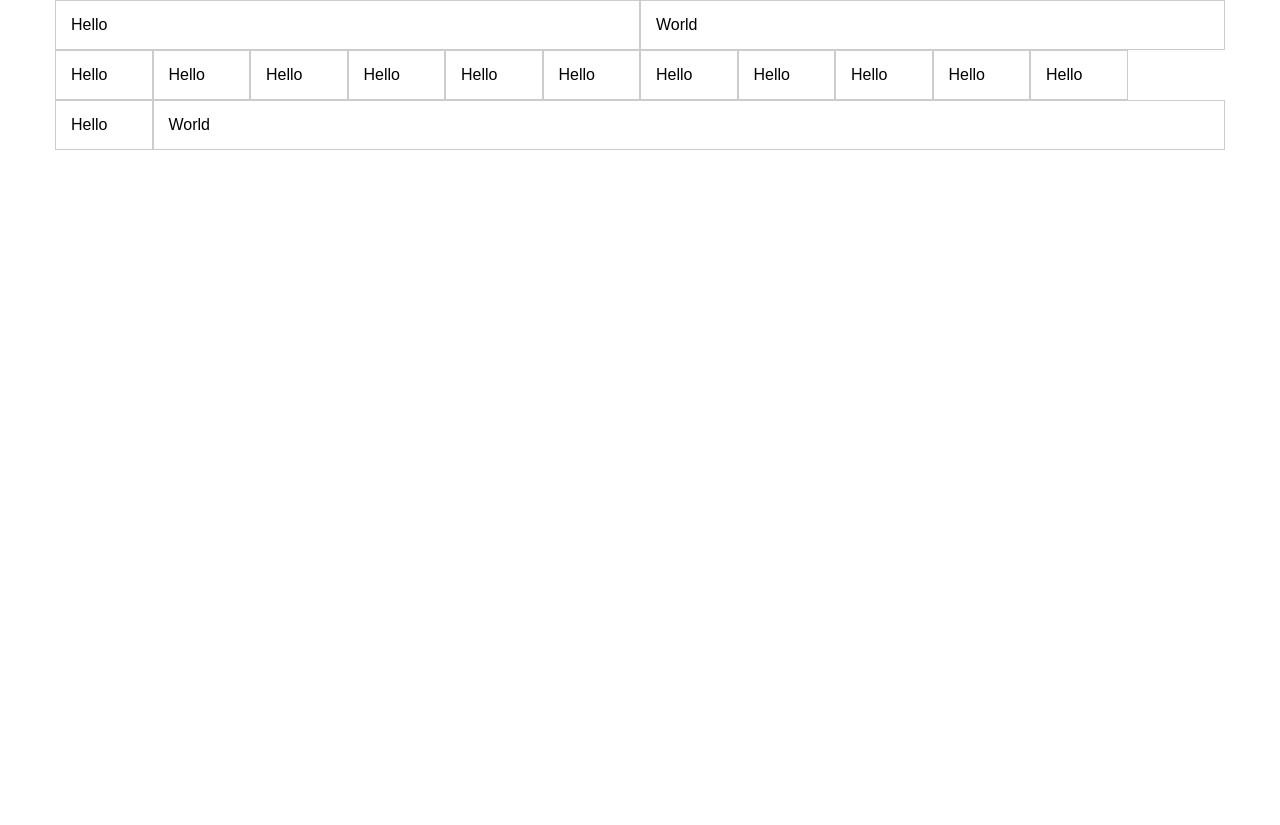
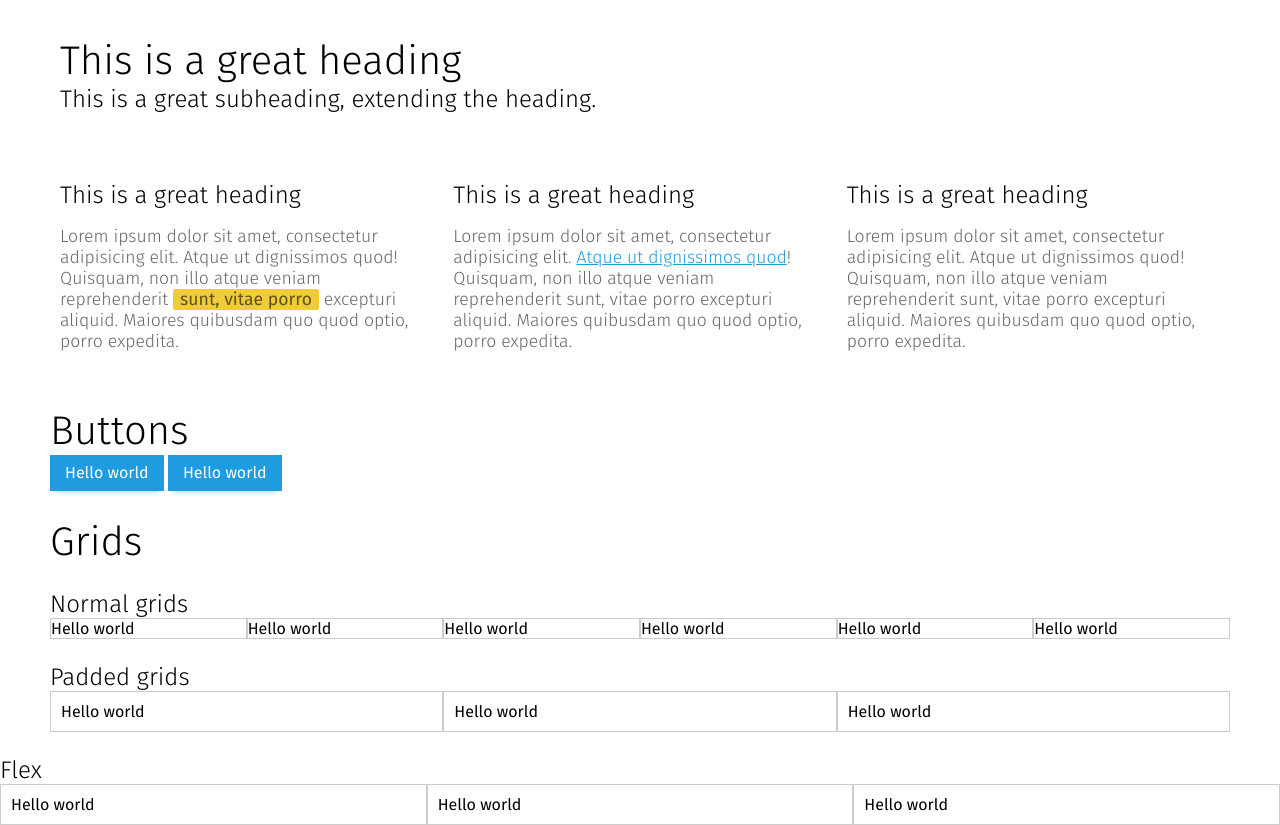
Before and after one commit to k88hudson/makerui, a website: page demo/index.html in a window 1280 px wide. Before the commit the page ends 800 px from the top, so only its background shows below. Drawn offline with nearby package versions, Linux system fonts and the light colour scheme; files that its build step writes are made by us from their sources.

Commit message:
grids, buttons ,type

```diff
--- a/demo/index.html
+++ b/demo/index.html
@@ -6,32 +6,76 @@
         <meta name="viewport" content="width=device-width, user-scalable=no, initial-scale=1, maximum-scale=1">
 
         <title>Maker UI</title>
+        <link href='http://fonts.googleapis.com/css?family=Fira+Sans:300,400,300italic,400italic' rel='stylesheet' type='text/css'>
         <link rel="stylesheet" href="/css/makerui.css">
     </head>
     <body>
-        <div id="grid" class="container">
-            <div class="row">
-                <div class="col-xs-6">Hello</div>
-                <div class="col-xs-6">World</div>
+        <div id="typography" class="container">
+            <div class="pad">
+                <h1>This is a great heading</h1>
+                <p class="subheading">This is a great subheading, extending the heading.</p>
             </div>
-            <div class="row">
-                <div class="col-sm-1">Hello</div>
-                <div class="col-sm-1">Hello</div>
-                <div class="col-sm-1">Hello</div>
-                <div class="col-sm-1">Hello</div>
-                <div class="col-sm-1">Hello</div>
-                <div class="col-sm-1">Hello</div>
-                <div class="col-sm-1">Hello</div>
-                <div class="col-sm-1">Hello</div>
-                <div class="col-sm-1">Hello</div>
-                <div class="col-sm-1">Hello</div>
-                <div class="col-sm-1">Hello</div>
-            </div>
-            <div class="row">
-                <div class="col-sm-1">Hello</div>
-                <div class="col-sm-11">World</div>
+            <div class="grid">
+                <div class="unit-sm-8-24 pad">
+                   <h3>This is a great heading</h4>
+                   <p class="lead">Lorem ipsum dolor sit amet, consectetur adipisicing elit. Atque ut dignissimos quod! Quisquam, non illo atque veniam reprehenderit <strong>sunt, vitae porro</strong> excepturi aliquid. Maiores quibusdam quo quod optio, porro expedita.</p>
+                </div>
+                <div class="unit-sm-8-24 pad">
+                   <h3>This is a great heading</h4>
+                   <p class="lead">Lorem ipsum dolor sit amet, consectetur adipisicing elit. <a href="#">Atque ut dignissimos quod</a>! Quisquam, non illo atque veniam reprehenderit sunt, vitae porro excepturi aliquid. Maiores quibusdam quo quod optio, porro expedita.</p>
+                </div>
+                 <div class="unit-sm-8-24 pad">
+                   <h3>This is a great heading</h4>
+                   <p class="lead">Lorem ipsum dolor sit amet, consectetur adipisicing elit. Atque ut dignissimos quod! Quisquam, non illo atque veniam reprehenderit sunt, vitae porro excepturi aliquid. Maiores quibusdam quo quod optio, porro expedita.</p>
+                </div>
+
             </div>
 
         </div>
+        <div id="buttons" class="container">
+            <h1>Buttons</h1>
+            <button class="btn">Hello world</button>
+            <a href="#" class="btn">Hello world</a>
+        </div>
+        <div id="grid">
+            <div class="container">
+                <h1>Grids</h1>
+                <h3>Normal grids</h3>
+                <div class="grid">
+                    <div class="unit-portrait-12-24 unit-sm-6-24 unit-md-4-24">Hello world</div>
+                    <div class="unit-portrait-12-24 unit-sm-6-24 unit-md-4-24">Hello world</div>
+                    <div class="unit-portrait-12-24 unit-sm-6-24 unit-md-4-24">Hello world</div>
+                    <div class="unit-portrait-12-24 unit-sm-6-24 unit-md-4-24">Hello world</div>
+                    <div class="unit-portrait-12-24 unit-sm-6-24 unit-md-4-24">Hello world</div>
+                    <div class="unit-portrait-12-24 unit-sm-6-24 unit-md-4-24">Hello world</div>
+                </div>
+
+                <h3>Padded grids</h3>
+                <div class="grid">
+                    <div class="unit-12-24 unit-sm-8-24">
+                        <div class="pad">Hello world</div>
+                    </div>
+                    <div class="unit-12-24 unit-sm-8-24">
+                        <div class="pad">Hello world</div>
+                    </div>
+                    <div class="unit-12-24 unit-sm-8-24">
+                        <div class="pad">Hello world</div>
+                    </div>
+                </div>
+            </div>
+            <h3>Flex</h3>
+            <div class="grid">
+                <div class="unit-12-24 unit-sm-8-24">
+                    <div class="pad">Hello world</div>
+                </div>
+                <div class="unit-12-24 unit-sm-8-24">
+                    <div class="pad">Hello world</div>
+                </div>
+                <div class="unit-12-24 unit-sm-8-24">
+                    <div class="pad">Hello world</div>
+                </div>
+            </div>
+        </div>
+
     </body>
 </html>
--- a/gulpfile.js
+++ b/gulpfile.js
@@ -6,6 +6,7 @@ var autoprefixer = require('gulp-autoprefixer');
 var gutil = require('gulp-util');
 var webserver = require('gulp-webserver');
 var plumber = require('gulp-plumber');
+var size = require('gulp-size');
 
 gulp.task('build', function() {
     return gulp.src('./less/makerui.less')
@@ -24,6 +25,7 @@ gulp.task('build', function() {
             cascade: false,
             remove: false
         }))
+        .pipe(size())
         .pipe(sourcemaps.write('./'))
         .pipe(gulp.dest('./demo/css'));
 });
--- /dev/null
+++ b/less/components/buttons/buttons.less
@@ -0,0 +1,20 @@
+.btn {
+    font-size: inherit;
+    font-family: inherit;
+    background: @blue;
+    color: white;
+    border: none;
+    height: 36px;
+    padding: 0 15px;
+    display: inline-flex;
+    text-decoration: none;
+    align-items: center;
+    justify-content: center;
+
+    box-shadow: 0 6px 5px -5px fade(@blue, 40%);
+    &:hover {
+        color: white;
+        background-color: lighten(@blue, 5%);
+        box-shadow: 0 6px 5px -5px fade(@blue, 60%);
+    }
+}
--- /dev/null
+++ b/less/components/grid/grid-base.less
@@ -0,0 +1,71 @@
+// based on:
+/*!
+Pure v0.5.0
+Copyright 2014 Yahoo! Inc. All rights reserved.
+Licensed under the BSD License.
+https://github.com/yahoo/pure/blob/master/LICENSE.md
+*/
+
+.grid {
+    letter-spacing: -0.31em; /* Webkit: collapse white-space between units */
+    *letter-spacing: normal; /* reset IE < 8 */
+    *word-spacing: -0.43em; /* IE < 8: collapse white-space between units */
+    text-rendering: optimizespeed; /* Webkit: fixes text-rendering: optimizeLegibility */
+
+    /*
+    Sets the font stack to fonts known to work properly with the above letter
+    and word spacings. See: https://github.com/yahoo/pure/issues/41/
+
+    The following font stack makes Pure Grids work on all known environments.
+
+    * FreeSans: Ships with many Linux distros, including Ubuntu
+
+    * Arimo: Ships with Chrome OS. Arimo has to be defined before Helvetica and
+      Arial to get picked up by the browser, even though neither is available
+      in Chrome OS.
+
+    * Droid Sans: Ships with all versions of Android.
+
+    * Helvetica, Arial, sans-serif: Common font stack on OS X and Windows.
+    */
+    font-family: FreeSans, Arimo, "Droid Sans", Helvetica, Arial, sans-serif;
+
+    /*
+    Use flexbox when possible to avoid `letter-spacing` side-effects.
+
+    NOTE: Firefox (as of 25) does not currently support flex-wrap, so the
+    `-moz-` prefix version is omitted.
+    */
+
+    display: flex;
+    flex-flow: row wrap;
+}
+
+/* Opera as of 12 on Windows needs word-spacing.
+   The ".opera-only" selector is used to prevent actual prefocus styling
+   and is not required in markup.
+*/
+.opera-only :-o-prefocus,
+.grid {
+    word-spacing: -0.43em;
+}
+
+// All units should use this as a base
+.unit {
+    display: inline-block;
+    *display: inline; /* IE < 8: fake inline-block */
+    zoom: 1;
+    letter-spacing: normal;
+    word-spacing: normal;
+    vertical-align: top;
+    text-rendering: auto;
+    width: 100%; // Default width
+}
+
+/*
+Resets the font family back to the OS/browser's default sans-serif font,
+this the same font stack that Normalize.css sets for the `body`.
+*/
+.grid [class *= "unit"] {
+    font-family: @font-family;
+}
--- a/less/components/grid/grid.less
+++ b/less/components/grid/grid.less
@@ -1,84 +1,60 @@
-//
-// Grid system
-// --------------------------------------------------
+@import "grid-base";
 
-
-// Container widths
-//
-// Set the container width, and override it for fixed navbars in media queries.
-
-.container {
-  .container-fixed();
-
-  @media (min-width: @screen-sm-min) {
-    width: @container-sm;
-  }
-  @media (min-width: @screen-md-min) {
-    width: @container-md;
-  }
-  @media (min-width: @screen-lg-min) {
-    width: @container-lg;
-  }
+// Base - no media query
+.generate-base-set(@base, @unit: 1) when (@unit =< @base) {
+    .unit-@{unit}-@{base} {
+        width: percentage(@unit/@base);
+        &:extend(.unit);
+    }
+    .generate-base-set(@base, (@unit + 1));
 }
 
-
-// Fluid container
-//
-// Utilizes the mixin meant for fixed width containers, but without any defined
-// width for fluid, full width layouts.
-
-.container-fluid {
-  .container-fixed();
+// With media query
+.generate-unit(@breakpoint, @base, @unit: 1) when (@unit =< @base) {
+    .unit-@{breakpoint}-@{unit}-@{base} {
+        width: percentage(@unit/@base);
+    }
+    .generate-unit(@breakpoint, @base, (@unit + 1));
+}
+.unit-base(@breakpoint, @base, @unit: 1) when (@unit =< @base) {
+    .unit-@{breakpoint}-@{unit}-@{base} {
+        &:extend(.unit);
+    }
+    .unit-base(@breakpoint, @base, (@unit + 1));
+}
+.generate-breakpoint-set(@query, @breakpoint) {
+    .unit-base(@breakpoint, 5);
+    .unit-base(@breakpoint, 24);
+    @media (min-width: @query) {
+        .generate-unit(@breakpoint, 5);
+        .generate-unit(@breakpoint, 24);
+    }
 }
 
-
-// Row
-//
-// Rows contain and clear the floats of your columns.
-
-.row {
-  .make-row();
+.container-width(@query) {
+    @media (min-width: @query) {
+        width: @query;
+    }
+}
+.container {
+    margin-right: auto;
+    margin-left: auto;
+    padding-left: @base-space;
+    padding-right: @base-space;
+    &:extend(.clearfix all);
+    .container-width(@screen-landscape);
+    .container-width(@screen-sm);
+    .container-width(@screen-md);
+    .container-width(@screen-lg);
 }
 
+.generate-base-set(5);
+.generate-base-set(24); // Is 24 necessary?
+.generate-breakpoint-set(@screen-portrait, portrait);
+.generate-breakpoint-set(@screen-landscape, landscape);
+.generate-breakpoint-set(@screen-sm, sm);
+.generate-breakpoint-set(@screen-md, md);
+.generate-breakpoint-set(@screen-lg, lg);
 
-// Columns
-//
-// Common styles for small and large grid columns
-
-.make-grid-columns();
-
-
-// Extra small grid
-//
-// Columns, offsets, pushes, and pulls for extra small devices like
-// smartphones.
-
-.make-grid(xs);
-
-
-// Small grid
-//
-// Columns, offsets, pushes, and pulls for the small device range, from phones
-// to tablets.
-
-@media (min-width: @screen-sm-min) {
-  .make-grid(sm);
-}
-
-
-// Medium grid
-//
-// Columns, offsets, pushes, and pulls for the desktop device range.
-
-@media (min-width: @screen-md-min) {
-  .make-grid(md);
-}
-
-
-// Large grid
-//
-// Columns, offsets, pushes, and pulls for the large desktop device range.
-
-@media (min-width: @screen-lg-min) {
-  .make-grid(lg);
-}
+// TODO:
+// push, pull
--- /dev/null
+++ b/less/components/typography/typography.less
@@ -0,0 +1,46 @@
+h1 {
+    font-size: 2.5em;
+}
+h2 {
+    font-size: 2em;
+}
+h3 {
+    font-size: 1.5em;
+}
+h4 {
+    font-size: 1.3em;
+}
+
+h1, h2, h3, h4 {
+    font-weight: 300;
+    // Todo: margin-top
+    margin-bottom: 0;
+
+    &+ .subheading {
+        margin-top: 0;
+    }
+}
+
+.subheading {
+    font-weight: 300;
+    font-size: 1.5em;
+}
+.lead {
+    color: fade(black, 60%);
+    font-weight: 300;
+    font-size: 1.1em;
+}
+
+strong {
+    font-weight: normal;
+    background: #F0CC3B;
+    padding: 0 0.4em;
+    border-radius: 2px;
+}
+
+a {
+    color: @blue;
+    &:hover {
+        color: fade(@blue, 70%);
+    }
+}
--- a/less/core/base.less
+++ b/less/core/base.less
@@ -9,3 +9,7 @@ html {
     // bootstrap
     -webkit-tap-highlight-color: rgba(0,0,0,0);
 }
+
+body {
+    font-family: @font-family;
+}
--- a/less/core/mixins.less
+++ b/less/core/mixins.less
@@ -1,3 +1 @@
 @import "mixins/clearfix";
-@import "mixins/grid";
-@import "mixins/grid-framework";
--- /dev/null
+++ b/less/core/spacing.less
@@ -0,0 +1,3 @@
+.pad {
+    padding: @base-space;
+}
--- a/less/makerui.less
+++ b/less/makerui.less
@@ -3,16 +3,17 @@
 
 @import "core/normalize";
 @import "core/base";
+@import "core/spacing";
 @import "core/utilities";
 
 @import "components/grid/grid";
+@import "components/typography/typography";
+@import "components/buttons/buttons";
 
 
 // Demo
 #grid {
-    .row > div {
-        padding-top: 15px;
-        padding-bottom: 15px;
+    .grid > div {
         border: 1px solid #CCC;
     }
 }
--- a/package.json
+++ b/package.json
@@ -18,6 +18,8 @@
     "gulp-webserver": "^0.8.8",
     "gulp-watch-less": "^0.2.1",
     "gulp-watch": "^3.0.0",
-    "gulp-plumber": "^0.6.6"
+    "gulp-plumber": "^0.6.6",
+    "gulp-filesize": "0.0.6",
+    "gulp-size": "^1.1.0"
   }
 }
```
Also changed, not shown: less/core/globals.less (+12 -69 lines), 1 other file.
